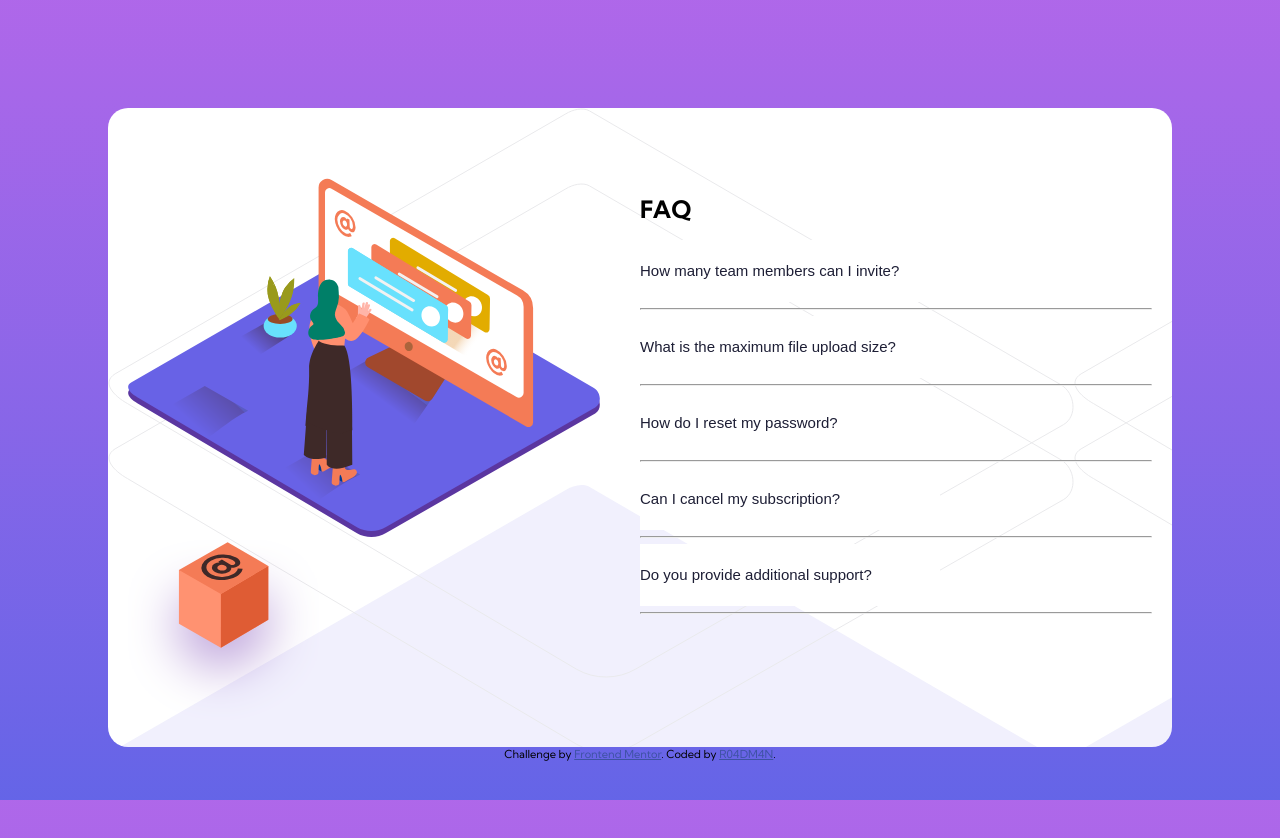
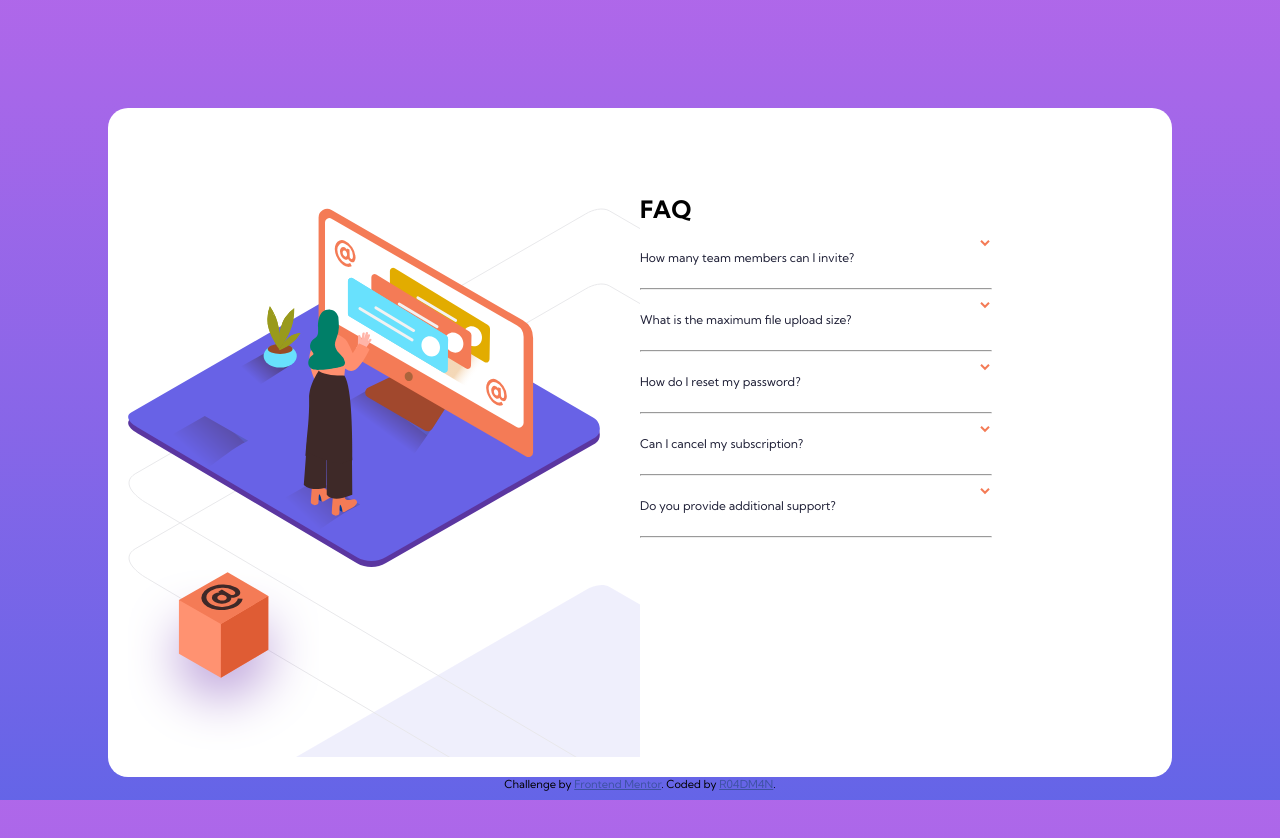
Before and after one commit to Tofunmiakin/frontend-mentor-challenges, a plain HTML site: page faq-accordion-card-main/index.html in a window 1280 px wide. Drawn offline with Linux system fonts and the light colour scheme.

Commit message:
third commit

```diff
--- a/faq-accordion-card-main/index.html
+++ b/faq-accordion-card-main/index.html
@@ -21,32 +21,40 @@
   <div class="content">
     <div class="pictures">
       <div class="pics">
-        <img src="./images/illustration-woman-online-desktop.svg">
-        <img src="./images/illustration-box-desktop.svg">
+        <img src="./images/illustration-woman-online-desktop.svg" class="illustration-desktop">
+        <img src="./images/illustration-box-desktop.svg" class="box-desktop">
+        <img src="./images/illustration-woman-online-mobile.svg" class="illustration-mobile">
       </div>
     </div>
     <div class="list">
       <h1 class="FAQ"> FAQ</h1>
-      <button onclick="accordionDrop('p1')" class="accordion">How many team members can I invite?
-      </button>
-        <p id="p1" class="panel">You can invite up to 2 additional users on the Free plan.
-           There is no limit on team members for the Premium plan. </p><hr>
+      <p onclick="accordionDrop('p1')" class="accordion">How many team members can I invite?
+        <i class="dropdown-icon"></i>
+      </p>
+      <p id="p1" class="panel" >You can invite up to 2 additional users on the Free plan.
+          There is no limit on team members for the Premium plan. </p><hr>
 
-      <button onclick="accordionDrop('p2')" class="accordion">What is the maximum file upload size?
-      </button>
-        <p id="p2" class="panel"> No more than 2GB. All files in your account must fit your allotted
-           storage space. </p><hr>
+      <p onclick="accordionDrop('p2')" class="accordion">What is the maximum file upload size?
+        <i class="dropdown-icon"></i>
+      </p>
+      <p id="p2" class="panel"> No more than 2GB. All files in your account must fit your allotted
+          storage space. </p><hr>
 
-      <button onclick="accordionDrop('p3')" class="accordion">How do I reset my password?</button>
+      <p onclick="accordionDrop('p3')" class="accordion">How do I reset my password?
+        <i class="dropdown-icon"></i>
+      </p>
         <p id="p3" class="panel">Click “Forgot password” from the login page or “Change password”
            from your profile page. A reset link will be emailed to you. </p><hr>
 
-      <button onclick="accordionDrop('p4')" class="accordion">Can I cancel my subscription?</button>
+      <p onclick="accordionDrop('p4')" class="accordion">Can I cancel my subscription?
+        <i class="dropdown-icon"></i>
+      </p>
         <p id="p4" class="panel">Yes! Send us a message and we’ll process your request no questions
            asked </p><hr>
 
-      <button onclick="accordionDrop('p5')" class="accordion">Do you provide additional support?
-      </button>
+      <p onclick="accordionDrop('p5')" class="accordion">Do you provide additional support?
+        <i class="dropdown-icon"></i>
+      </p>
         <p id="p5" class="panel">Chat and email support is available 24/7. Phone lines are open
            during normal business hours. </p><hr>
 
--- a/faq-accordion-card-main/script.js
+++ b/faq-accordion-card-main/script.js
@@ -6,3 +6,9 @@ function accordionDrop(id) {
     x.className = x.className.replace("panel", "");
   }
 }
+
+function changeFont() {
+
+  document.getElementsByClassName('accordion').style.fontWeight = "700";
+
+}
--- a/faq-accordion-card-main/style.css
+++ b/faq-accordion-card-main/style.css
@@ -1,4 +1,4 @@
-@import url('https://fonts.googleapis.com/css2?family=Kumbh+Sans:wght@400;700&display=swap');
+@import url('https://fonts.googleapis.com/css2?family=Kumbh+Sans:wght@300;400;700&display=swap');
 
 body{
   background-color: hsl(273, 75%, 66%);
@@ -13,7 +13,7 @@ body{
 
 .content{
   background-color: white;
-  background-image: url(./images/bg-pattern-desktop.svg);
+
   border-radius: 20px;
   border-bottom-left-radius: 20px;
   padding: 20px;
@@ -32,41 +32,69 @@ h1{
 }
 
 .accordion {
-  background-color: white;
+  /* background-color: white; */
   color: #444;
   cursor: pointer;
   /* padding: 18px; */
-  width: 300px;
-  border: none;
+  /* width: 300px; */
+  /* border: none; */
   text-align: left;
-  outline: none;
-  font-size: 15px;
-  transition: 0.4s;
+  /* outline: none; */
+  /* font-size: 12px; */
+  /* transition: 0.4s; */
   grid-column: 1/2;
   color: hsl(238, 29%, 16%);
-  line-height: 4;
-  padding-left: 0;
+  line-height: 3;
+  /* padding-left: 0; */
+  font-weight: 400;
 }
+
 
 hr{
   color: hsl(240, 5%, 91%);
+  max-width: 350px;
+  margin-left: 0;
 }
 
-.active, .accordion:hover {
+.dropdown-icon{
+  content: url(./images/icon-arrow-down.svg);
+  /* position: relative; */
+  float: right;
+}
+
+/* .accordion:active{
+  font-weight: 700;
+} */
+
+.accordion:hover {
   color: hsl(14, 88%, 65%);
 }
 
+
 .panel {
   /* padding: 0 18px; */
-  display: none;
-  background-color: white;
+  /* background-color: white; */
   overflow: hidden;
   /* text-align: center; */
+
+  font-weight: 300;
+
+  display: none;
+}
+
+p{
   color: hsl(240, 6%, 50%);
-
+  font-size: 12px;
+  max-width: 350px;
+  font-weight: 300;
 }
 
 .pictures{
-  margin-top: 50px;
+  margin-top: 80px;
   grid-column: 1/2;
+  background-image: url(./images/bg-pattern-desktop.svg);
 }
+
+img.illustration-mobile {
+  display: none;
+}
```
